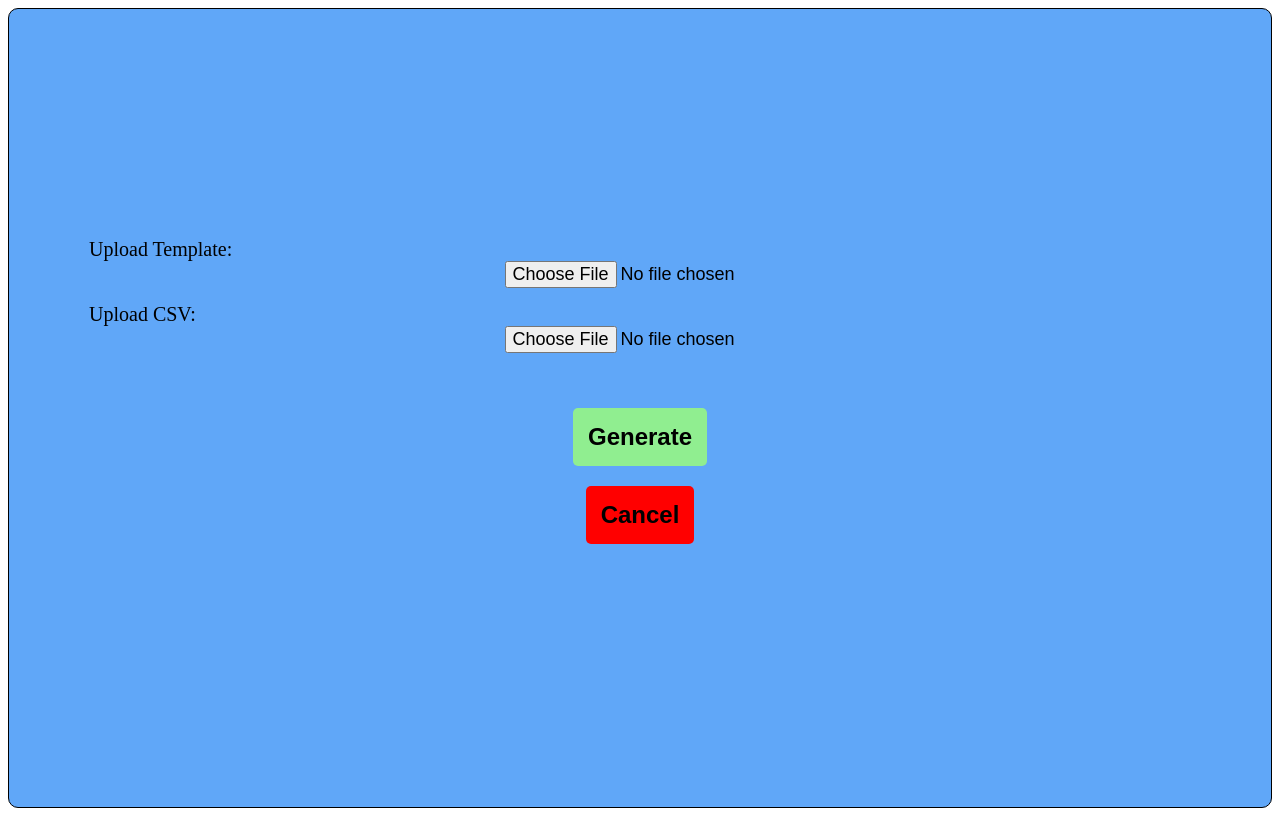
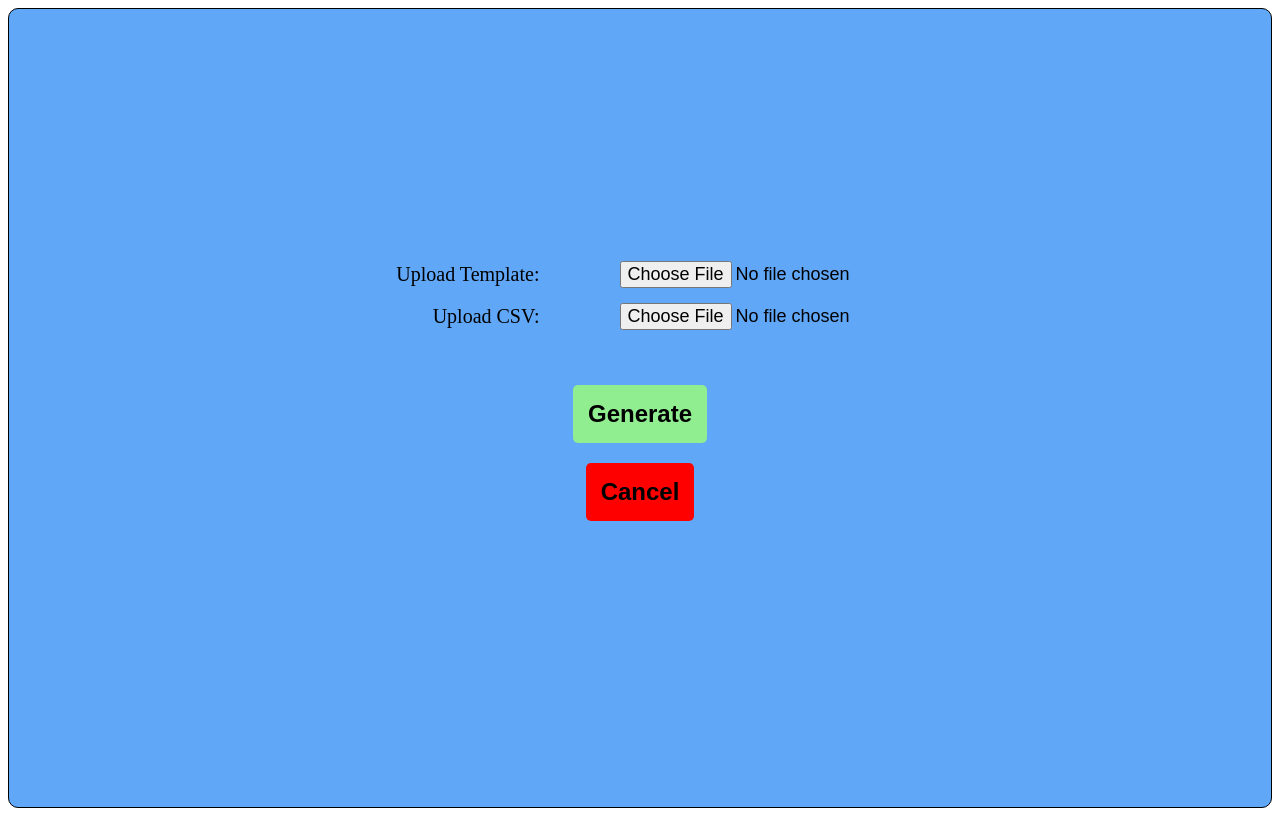
Before and after one commit to mvp-2003/Cert-generator, a Flask app: page / in a window 1280 px wide. Run offline with Flask 3, Linux system fonts and the light colour scheme.

Commit message:
Adjust widgets

```diff
--- a/templates/home.html
+++ b/templates/home.html
@@ -46,14 +46,16 @@
             width: 100%;
             margin-bottom: 15px;
             display: flex;
-            flex-direction: column;
-            align-items: center;
+            flex-direction: row; /* Changed from column to row */
+            align-items: center; /* Align items in the center vertically */
+            justify-content: center; /* Center items horizontally */
         }
 
         label {
-            width: 100%;
             margin-right: 10px;
             font-size: 20px;
+            width: 150px; /* Set a fixed width for the labels */
+            text-align: right; /* Align the text to the right */
         }
 
         .btn {
```
